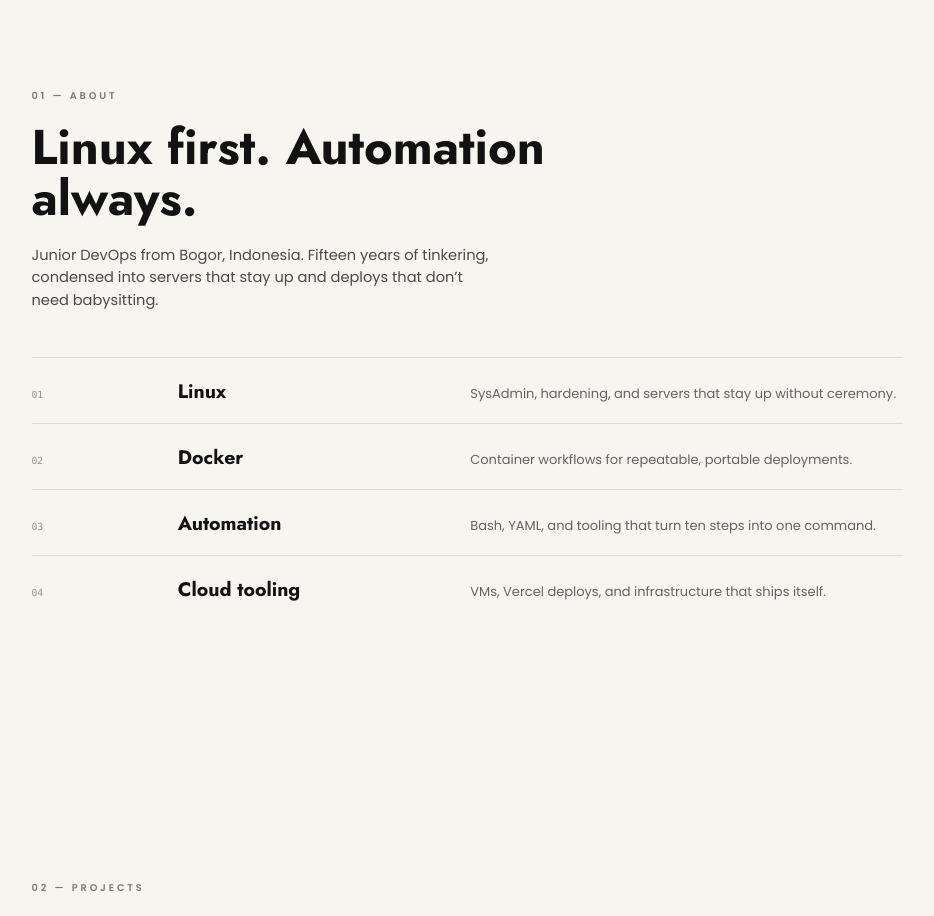
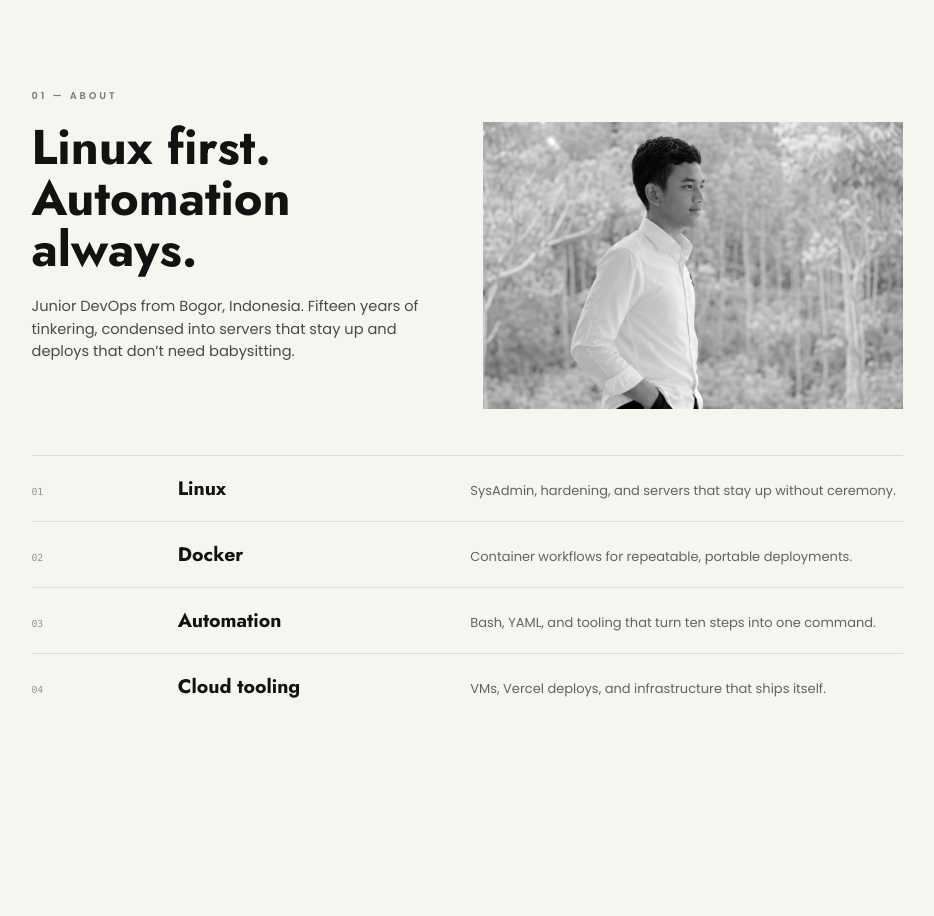
Before and after one commit to SakamotoMrX/Portofolio-Andra, a Next.js app: page / in a window 1280 px wide. Shown: the part 860-1776 px from the top of the page, without its empty margins (173-1107 px from the left). Built offline with nearby package versions, Linux system fonts and the light colour scheme; no server answers.

Commit message:
style: add hero photo to About section (B&W)

```diff
--- a/app/(root)/page.jsx
+++ b/app/(root)/page.jsx
@@ -1,6 +1,7 @@
 // Copyright (C) 2025 Andra (SakamotoMrX)
 "use client";
 import { motion } from "framer-motion";
+import Image from "next/image";
 
 import DistressedLogo from "@/components/DistressedLogo";
 import Neofetch from "@/components/Neofetch";
@@ -98,8 +99,10 @@ export default function Page() {
 					<Reveal>
 						<SectionLabel>01 — About</SectionLabel>
 					</Reveal>
+					<div className="mt-6 grid grid-cols-1 gap-10 md:grid-cols-2 md:items-start">
+						<div>
 							<Reveal delay={0.1}>
-						<h2 className="mt-6 max-w-3xl text-4xl font-bold leading-[1.05] md:text-6xl">
+								<h2 className="text-4xl font-bold leading-[1.05] md:text-6xl">
 									Linux first. Automation always.
 								</h2>
 							</Reveal>
@@ -110,6 +113,17 @@ export default function Page() {
 									need babysitting.
 								</p>
 							</Reveal>
+						</div>
+						<Reveal delay={0.15}>
+							<Image
+								src="/image/hero.jpg"
+								alt="Andra"
+								width={600}
+								height={800}
+								className="w-full object-cover grayscale"
+							/>
+						</Reveal>
+					</div>
 					<div className="mt-14">
 						{focusAreas.map((area, i) => (
 							<Reveal key={area.title} delay={i * 0.05}>
```
Lines whose indentation alone changed are shown as unchanged.
